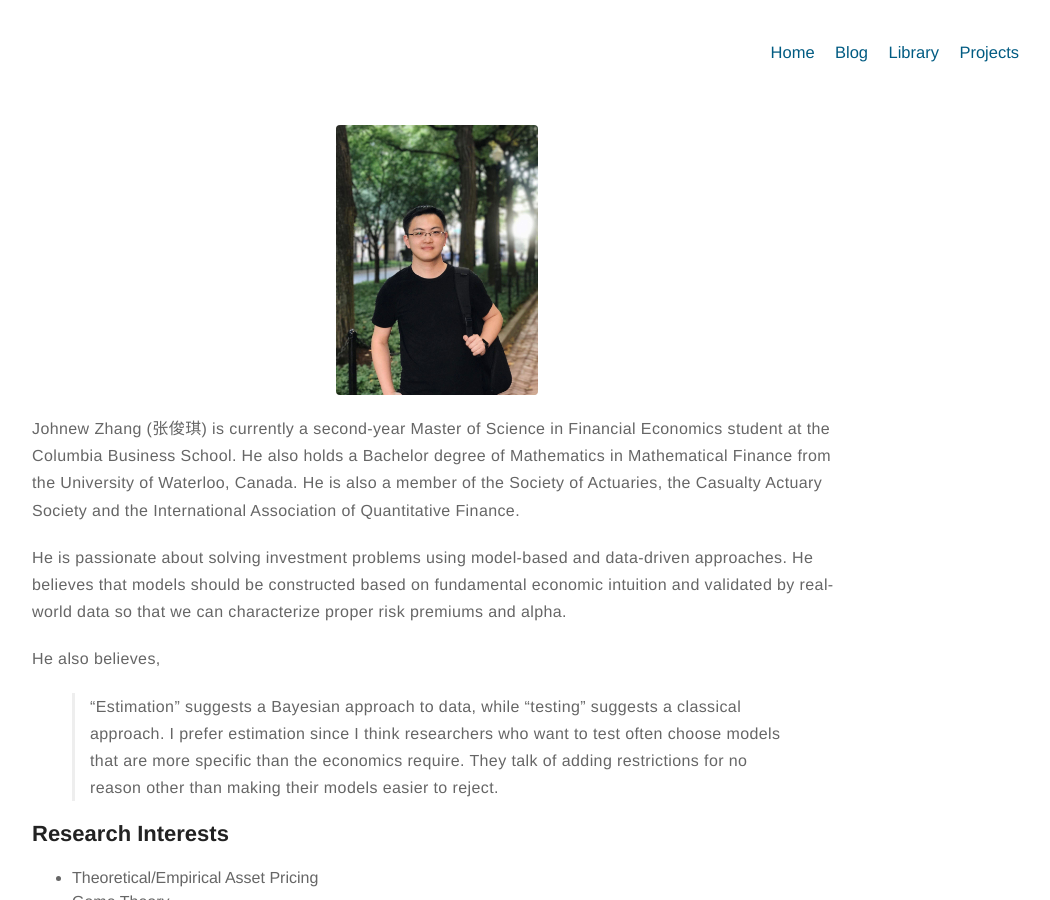
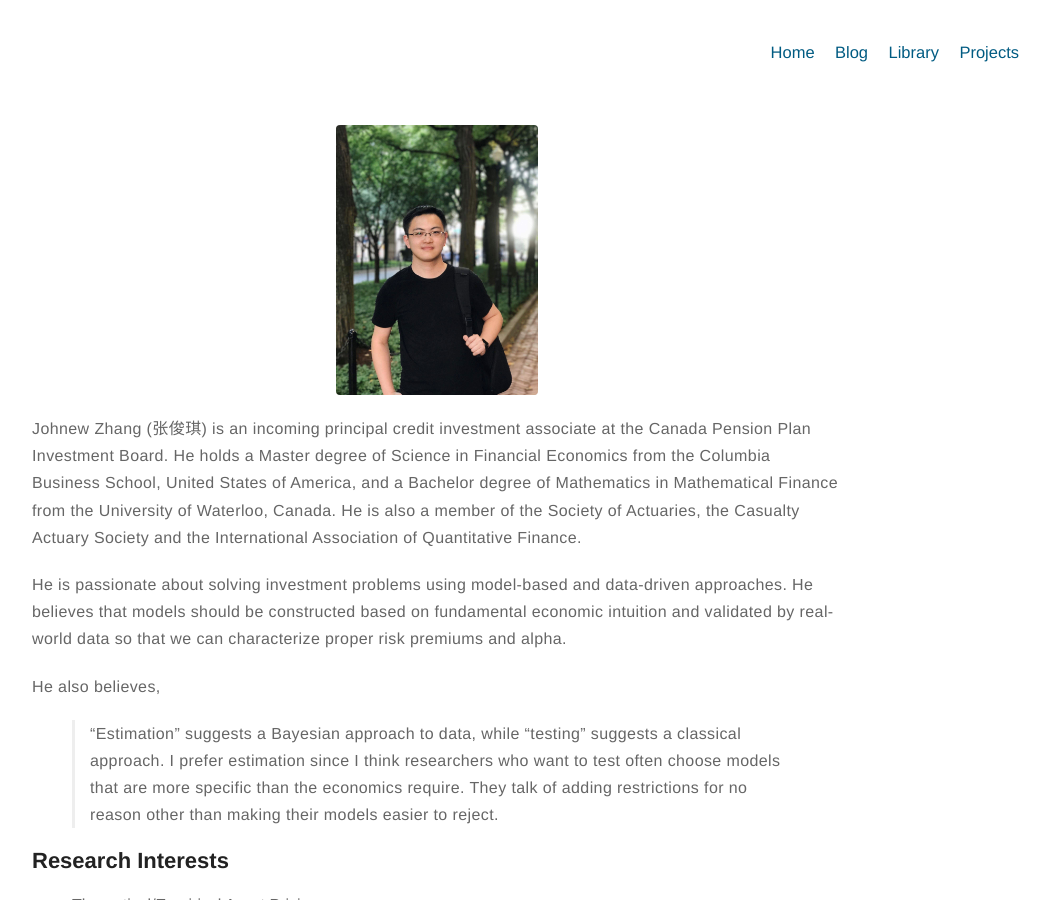
Before and after one commit to WizardKingZ/WizardKingZ.github.io, a Jekyll site: the page built from about.md, in a window 1280 px wide and 900 px high. Shown: the whole window, without its empty margins (203-1253 px from the left). Built offline with Jekyll 4.4.1, drawn with Linux system fonts in a browser that asks for light colours.

Commit message:
Update about.md

```diff
--- a/about.md
+++ b/about.md
@@ -4,7 +4,7 @@
 ---
 ![Profile Image]({{ site.url }}/{{ site.picture }})
 
-<p>Johnew Zhang (张俊琪) is currently a second-year Master of Science in Financial Economics student at the Columbia Business School. He also holds a Bachelor degree of Mathematics in Mathematical Finance from the University of Waterloo, Canada. He is also a member of the Society of Actuaries, the Casualty Actuary Society and the International Association of Quantitative Finance. </p>
+<p>Johnew Zhang (张俊琪) is an incoming principal credit investment associate at the Canada Pension Plan Investment Board. He holds a Master degree of Science in Financial Economics from the Columbia Business School, United States of America, and a Bachelor degree of Mathematics in Mathematical Finance from the University of Waterloo, Canada. He is also a member of the Society of Actuaries, the Casualty Actuary Society and the International Association of Quantitative Finance. </p>
 
 <p>He is passionate about solving investment problems using model-based and data-driven approaches.  He believes that models should be constructed based on fundamental economic intuition and validated by real-world data so that we can characterize proper risk premiums and alpha.</p>
 
```
